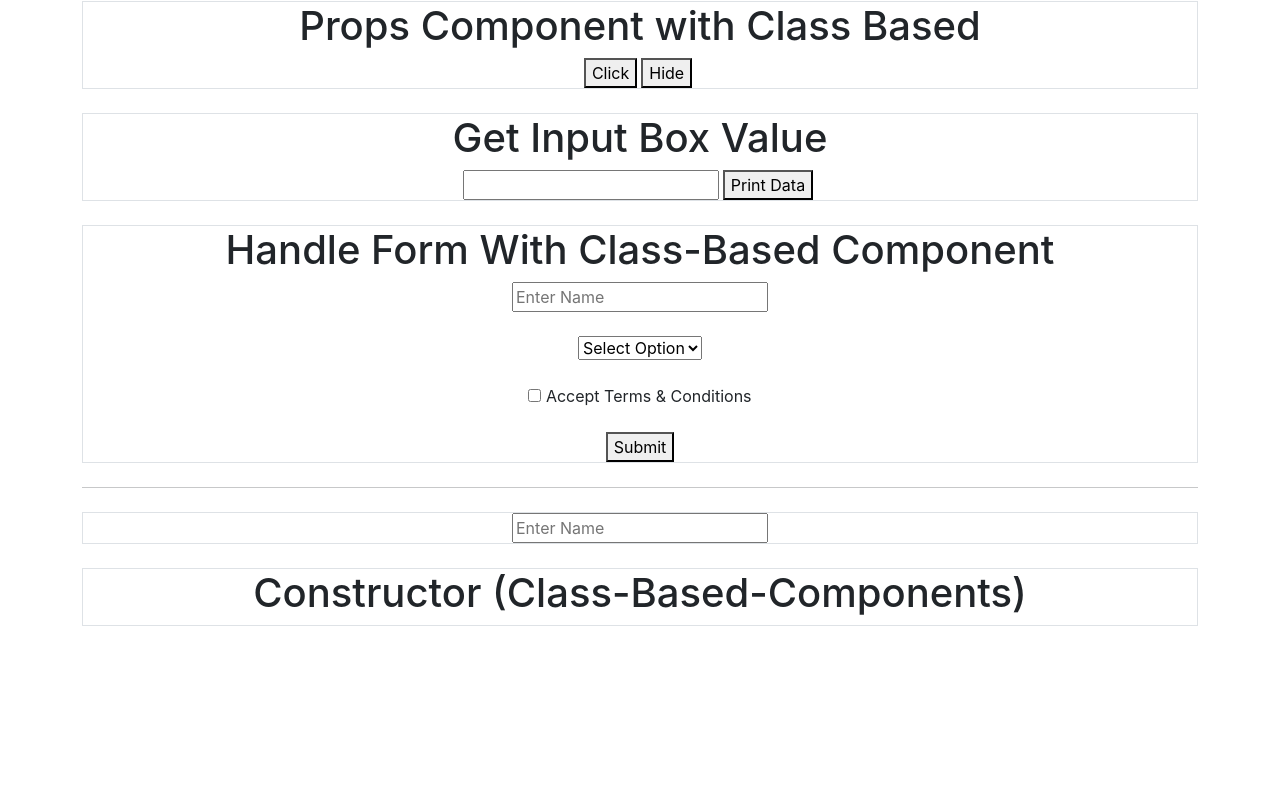
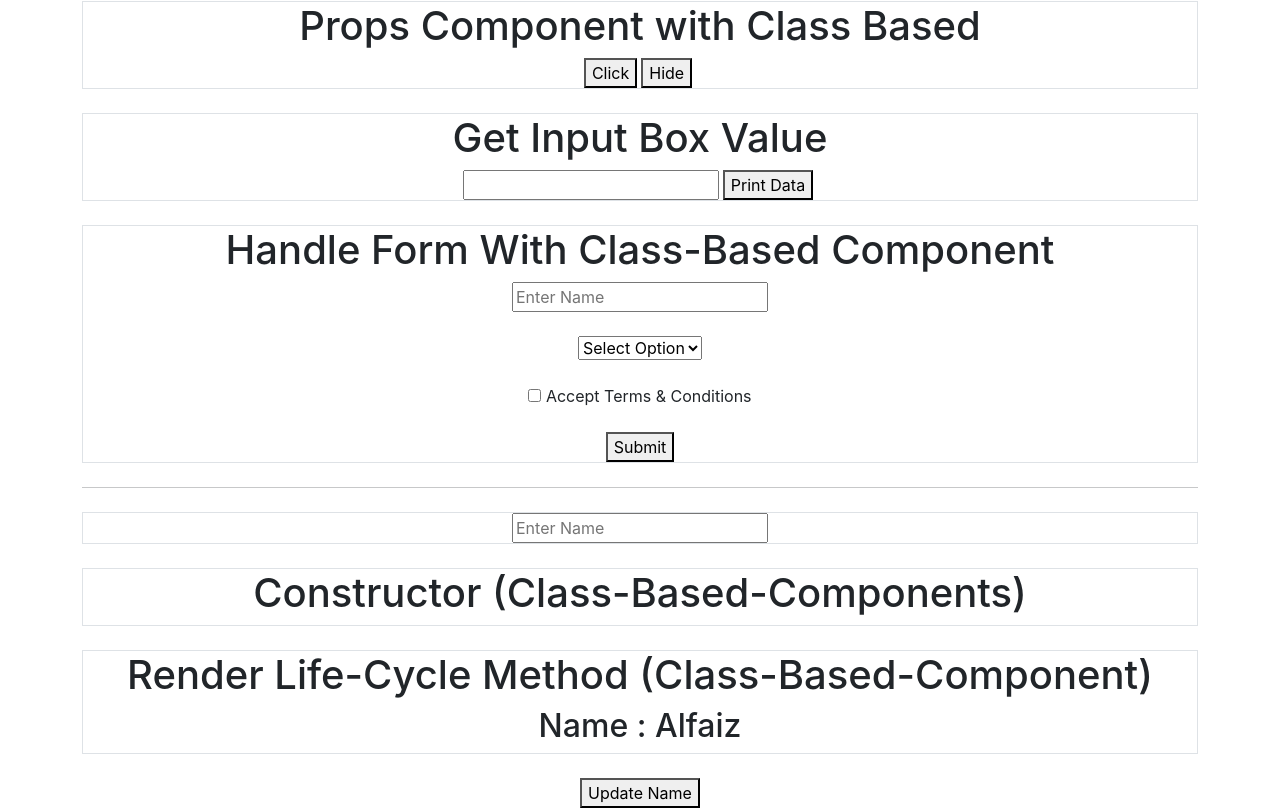
Before and after one commit to Alfaiz-Thoughtwin/React-Practice, a React (Create React App) app: page / in a window 1280 px wide. Shown: the part 519-1327 px from the top of the page. Before the commit the page ends 1169 px from the top, so only its background shows below. Built offline with nearby package versions, Linux system fonts and the light colour scheme.

Commit message:
Render Life-Cycle Method

```diff
--- a/src/App.tsx
+++ b/src/App.tsx
@@ -5,10 +5,26 @@ import {
   PropsComp,
   GetInput,
   HandleForm,
-  ConstructorComp
+  ConstructorComp,
+  RenderComp
 } from "./components";
 
-class App extends Component {
+
+
+type MyState = {
+  name: string;
+};
+
+
+class App extends Component<{},MyState> {
+
+  constructor(props:{}) {
+    super(props);
+    this.state = {
+      name:"Alfaiz",
+    };
+  }
+
   render() {
     return (
       <>
@@ -21,6 +37,8 @@ class App extends Component {
           <GetInput />
           <HandleForm />
           <ConstructorComp />
+          <RenderComp name={this.state.name} />
+          <button onClick={()=>this.setState({name:"Alfaiz Khan"})}>Update Name</button>
         </div>
       </>
     );
--- a/src/components/ConstructorComp/ConstructorComp.tsx
+++ b/src/components/ConstructorComp/ConstructorComp.tsx
@@ -5,11 +5,11 @@ export class ConstructorComp extends Component<{}> {
 
     constructor(props:{}) {
         super(props);
-        console.log("Constructor Call");
+        console.log("Constructor Call (ConstructorComp)");
     };
 
     render() {
-        console.log("Render Call");
+        console.log("Render Call (ConstructorComp)");
         return (
             <>
                 <div className="container text-center border my-4">
--- /dev/null
+++ b/src/components/RenderComp/RenderComp.tsx
@@ -0,0 +1,24 @@
+import React, { Component } from 'react';
+
+
+type MyProps = {
+    name: string;
+};
+
+export class RenderComp extends Component<MyProps> {
+    constructor(props:MyProps) {
+        super(props);
+        console.log("#################################", this.props);
+    }
+    render() {
+        console.log("Render Method (RenderComp)");
+        return (
+            <>
+                <div className="container text-center border my-4">
+                    <h1>Render Life-Cycle Method (Class-Based-Component)</h1>
+                    <h2>Name : {this.props.name}</h2>
+                </div>
+            </>
+        );
+    }
+}
--- /dev/null
+++ b/src/components/RenderComp/index.tsx
@@ -0,0 +1 @@
+export * from './RenderComp';
--- a/src/components/index.tsx
+++ b/src/components/index.tsx
@@ -4,3 +4,4 @@ export * from './PropsComp';
 export * from './GetInput';
 export * from './HandleForm';
 export * from './ConstructorComp';
+export * from './RenderComp';
```
